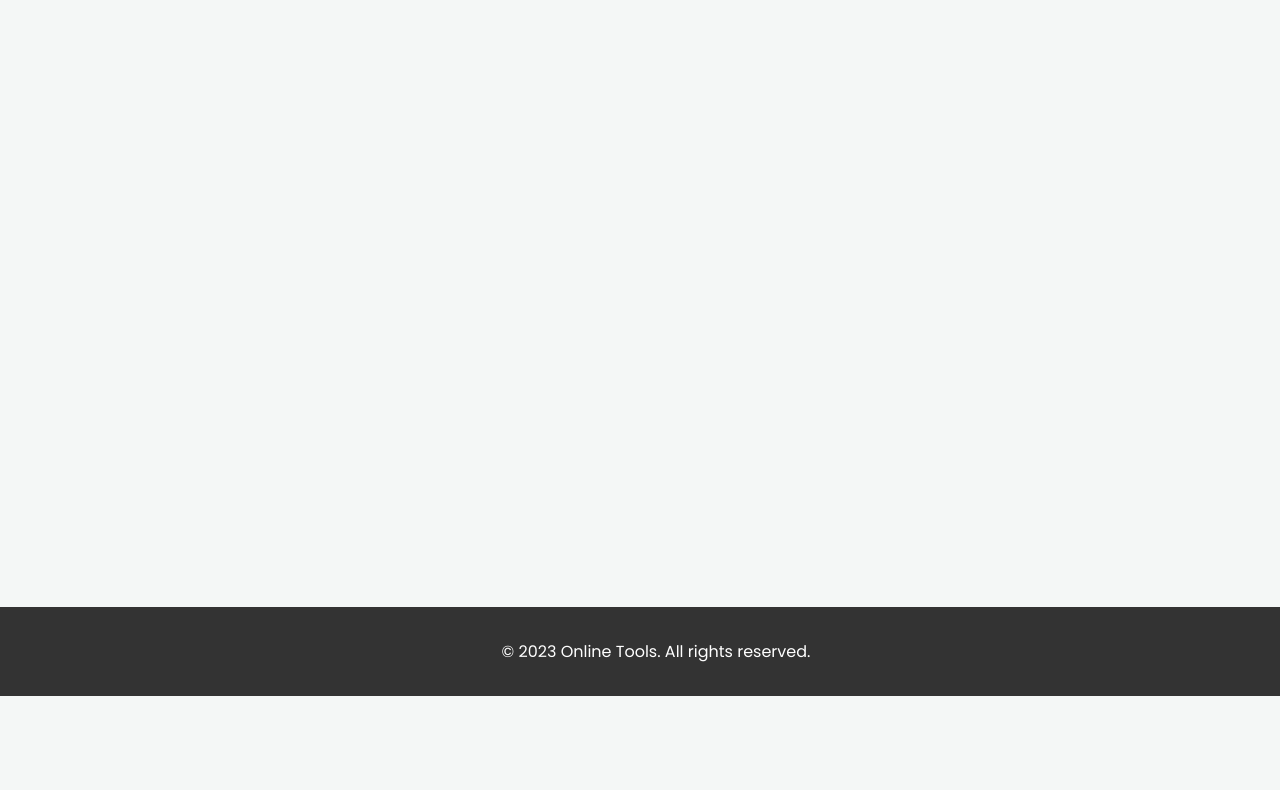
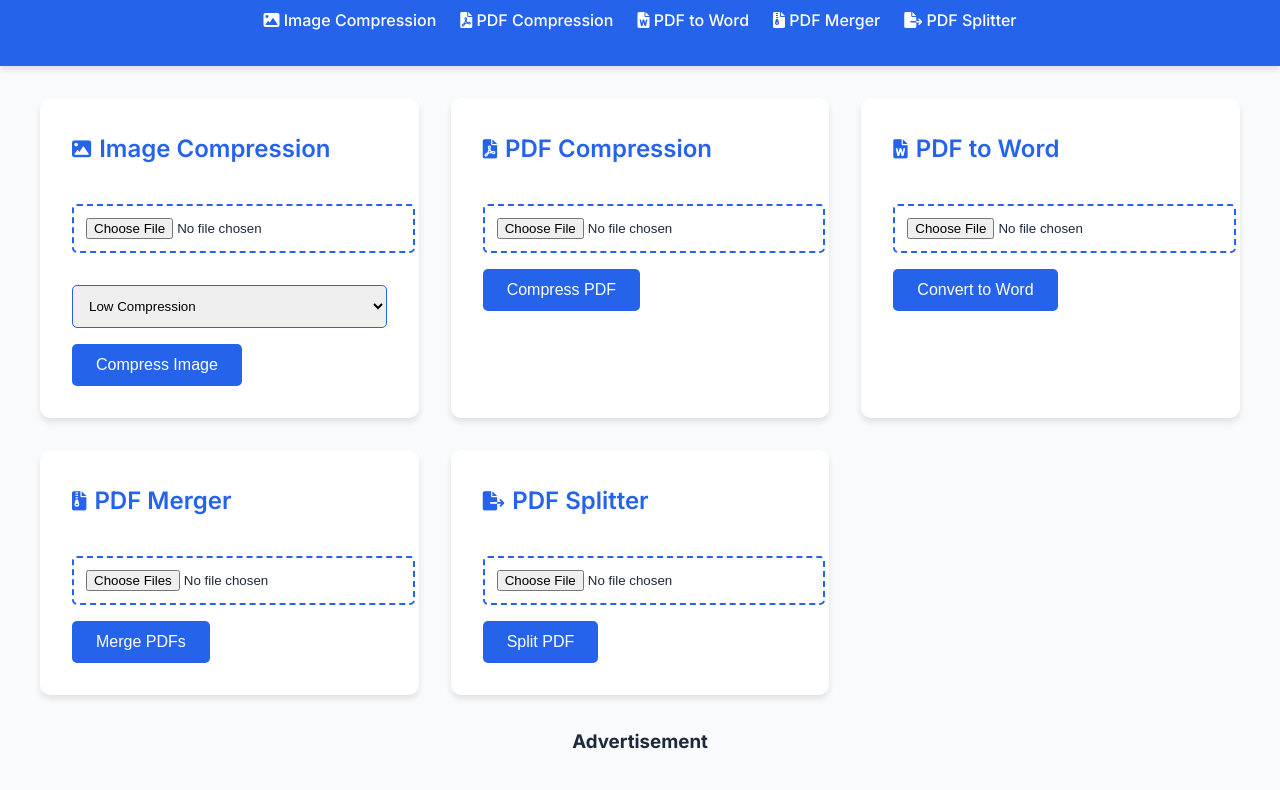
Before and after one commit to oshojass1313/alltools, a plain HTML site: page index.html in a window 1280 px wide. Shown: the part 104-894 px from the top of the page. Before the commit the page ends 800 px from the top, so only its background shows below. Drawn offline with Linux system fonts and the light colour scheme.

Commit message:
Update index.html

```diff
--- a/index.html
+++ b/index.html
@@ -10,52 +10,60 @@
   <!-- FontAwesome Icons -->
   <link rel="stylesheet" href="https://cdnjs.cloudflare.com/ajax/libs/font-awesome/6.0.0-beta3/css/all.min.css">
   <!-- Google Fonts -->
-  <link href="https://fonts.googleapis.com/css2?family=Poppins:wght@400;500;600&display=swap" rel="stylesheet">
+  <link href="https://fonts.googleapis.com/css2?family=Inter:wght@400;500;600;700&display=swap" rel="stylesheet">
   <style>
     /* General Styles */
+    :root {
+      --primary-color: #2563eb; /* Blue */
+      --secondary-color: #1e40af; /* Dark Blue */
+      --background-color: #f8fafc; /* Light Gray */
+      --text-color: #1e293b; /* Dark Gray */
+      --white: #ffffff;
+      --shadow: 0 4px 6px rgba(0, 0, 0, 0.1);
+      --transition: all 0.3s ease;
+    }
+
     body {
-      font-family: 'Poppins', sans-serif;
+      font-family: 'Inter', sans-serif;
       margin: 0;
       padding: 0;
-      box-sizing: border-box;
-      background: #f4f7f6;
-      color: #333;
+      background: var(--background-color);
+      color: var(--text-color);
+      line-height: 1.6;
     }
 
     header {
-      background: #007BFF;
-      color: #fff;
-      padding: 1.5rem;
+      background: var(--primary-color);
+      color: var(--white);
+      padding: 2rem;
       text-align: center;
-      box-shadow: 0 2px 10px rgba(0, 0, 0, 0.1);
+      box-shadow: var(--shadow);
     }
 
     header h1 {
       margin: 0;
-      font-size: 2rem;
-      font-weight: 600;
+      font-size: 2.5rem;
+      font-weight: 700;
     }
 
     nav ul {
       list-style: none;
       padding: 0;
       margin: 1rem 0 0;
-    }
-
-    nav ul li {
-      display: inline;
-      margin: 0 15px;
+      display: flex;
+      justify-content: center;
+      gap: 1.5rem;
     }
 
     nav ul li a {
-      color: #fff;
+      color: var(--white);
       text-decoration: none;
       font-weight: 500;
-      transition: color 0.3s ease;
+      transition: var(--transition);
     }
 
     nav ul li a:hover {
-      color: #ffdd57;
+      color: #ffdd57; /* Yellow */
     }
 
     main {
@@ -64,66 +72,76 @@
       margin: 0 auto;
     }
 
-    section {
-      background: #fff;
-      padding: 2rem;
-      margin-bottom: 2rem;
-      border-radius: 10px;
-      box-shadow: 0 4px 15px rgba(0, 0, 0, 0.1);
-      transition: transform 0.3s ease, box-shadow 0.3s ease;
+    .tools-grid {
+      display: grid;
+      grid-template-columns: repeat(auto-fit, minmax(300px, 1fr));
+      gap: 2rem;
     }
 
-    section:hover {
+    .tool-card {
+      background: var(--white);
+      padding: 2rem;
+      border-radius: 10px;
+      box-shadow: var(--shadow);
+      transition: var(--transition);
+    }
+
+    .tool-card:hover {
       transform: translateY(-5px);
       box-shadow: 0 6px 20px rgba(0, 0, 0, 0.15);
     }
 
-    h2 {
+    .tool-card h2 {
       margin-top: 0;
       font-size: 1.5rem;
       font-weight: 600;
-      color: #007BFF;
+      color: var(--primary-color);
       display: flex;
       align-items: center;
+      gap: 0.5rem;
     }
 
-    h2 i {
-      margin-right: 10px;
+    .tool-card h2 i {
       font-size: 1.2rem;
     }
 
-    input[type="file"] {
-      margin: 10px 0;
-      padding: 10px;
-      border: 2px dashed #007BFF;
+    .tool-card input[type="file"] {
+      margin: 1rem 0;
+      padding: 0.75rem;
+      border: 2px dashed var(--primary-color);
       border-radius: 5px;
       width: 100%;
-      max-width: 300px;
+      cursor: pointer;
+      transition: var(--transition);
+    }
+
+    .tool-card input[type="file"]:hover {
+      background: rgba(37, 99, 235, 0.1);
+    }
+
+    .tool-card select {
+      padding: 0.75rem;
+      border: 1px solid var(--primary-color);
+      border-radius: 5px;
+      margin: 1rem 0;
+      width: 100%;
       cursor: pointer;
     }
 
-    select {
-      padding: 10px;
-      border: 1px solid #007BFF;
-      border-radius: 5px;
-      margin: 10px 0;
-      width: 100%;
-      max-width: 300px;
-    }
-
-    button {
-      padding: 10px 20px;
-      background: #007BFF;
-      color: #fff;
+    .tool-card button {
+      padding: 0.75rem 1.5rem;
+      background: var(--primary-color);
+      color: var(--white);
       border: none;
       border-radius: 5px;
       cursor: pointer;
       font-size: 1rem;
-      transition: background 0.3s ease;
+      font-weight: 500;
+      transition: var(--transition);
     }
 
-    button:hover {
-      background: #0056b3;
+    .tool-card button:hover {
+      background: var(--secondary-color);
     }
 
     .ad-space {
@@ -132,34 +150,27 @@
     }
 
     footer {
-      background: #333;
-      color: #fff;
+      background: var(--primary-color);
+      color: var(--white);
       text-align: center;
-      padding: 1rem;
-      position: fixed;
-      bottom: 0;
-      width: 100%;
+      padding: 1.5rem;
+      margin-top: 2rem;
     }
 
     /* Responsive Design */
     @media (max-width: 768px) {
-      nav ul li {
-        display: block;
-        margin: 10px 0;
+      nav ul {
+        flex-direction: column;
+        gap: 0.5rem;
       }
 
-      section {
-        padding: 1.5rem;
-      }
-
-      h2 {
-        font-size: 1.3rem;
+      .tools-grid {
+        grid-template-columns: 1fr;
       }
     }
   </style>
   <!-- Google AdSense -->
-  <script async src="data-ad-client="ca-pub-8666641379543937"
-  data-ad-client="ca-pub-8666641379543937"
+  <script async src="https://pagead2.googlesyndication.com/pagead/js/adsbygoogle.js?client=YOUR_ADSENSE_ID" crossorigin="anonymous"></script>
 </head>
 <body>
   <header>
@@ -176,8 +187,9 @@
   </header>
 
   <main>
+    <div class="tools-grid">
       <!-- Image Compression Tool -->
-    <section id="image-compression">
+      <div class="tool-card" id="image-compression">
         <h2><i class="fas fa-image"></i> Image Compression</h2>
         <input type="file" id="image-input" accept="image/*">
         <select id="compression-level">
@@ -187,38 +199,39 @@
         </select>
         <button id="compress-btn">Compress Image</button>
         <div id="compressed-image-container"></div>
-    </section>
+      </div>
 
       <!-- PDF Compression Tool -->
-    <section id="pdf-compression">
+      <div class="tool-card" id="pdf-compression">
         <h2><i class="fas fa-file-pdf"></i> PDF Compression</h2>
         <input type="file" id="pdf-input" accept="application/pdf">
         <button id="compress-pdf-btn">Compress PDF</button>
-    </section>
+      </div>
 
       <!-- PDF to Word Tool -->
-    <section id="pdf-to-word">
+      <div class="tool-card" id="pdf-to-word">
         <h2><i class="fas fa-file-word"></i> PDF to Word</h2>
         <input type="file" id="pdf-to-word-input" accept="application/pdf">
         <button id="convert-pdf-to-word-btn">Convert to Word</button>
-    </section>
+      </div>
 
       <!-- PDF Merger Tool -->
-    <section id="pdf-merger">
+      <div class="tool-card" id="pdf-merger">
         <h2><i class="fas fa-file-archive"></i> PDF Merger</h2>
         <input type="file" id="pdf-merger-input" accept="application/pdf" multiple>
         <button id="merge-pdf-btn">Merge PDFs</button>
-    </section>
+      </div>
 
       <!-- PDF Splitter Tool -->
-    <section id="pdf-splitter">
+      <div class="tool-card" id="pdf-splitter">
         <h2><i class="fas fa-file-export"></i> PDF Splitter</h2>
         <input type="file" id="pdf-splitter-input" accept="application/pdf">
         <button id="split-pdf-btn">Split PDF</button>
-    </section>
+      </div>
+    </div>
 
     <!-- Ad Spaces -->
-    <aside class="ad-space">
+    <div class="ad-space">
       <h3>Advertisement</h3>
       <!-- Google AdSense Ad Unit -->
       <ins class="adsbygoogle"
@@ -230,7 +243,7 @@
       <script>
            (adsbygoogle = window.adsbygoogle || []).push({});
       </script>
-    </aside>
+    </div>
   </main>
 
   <footer>
```
Lines whose indentation alone changed are shown as unchanged.
